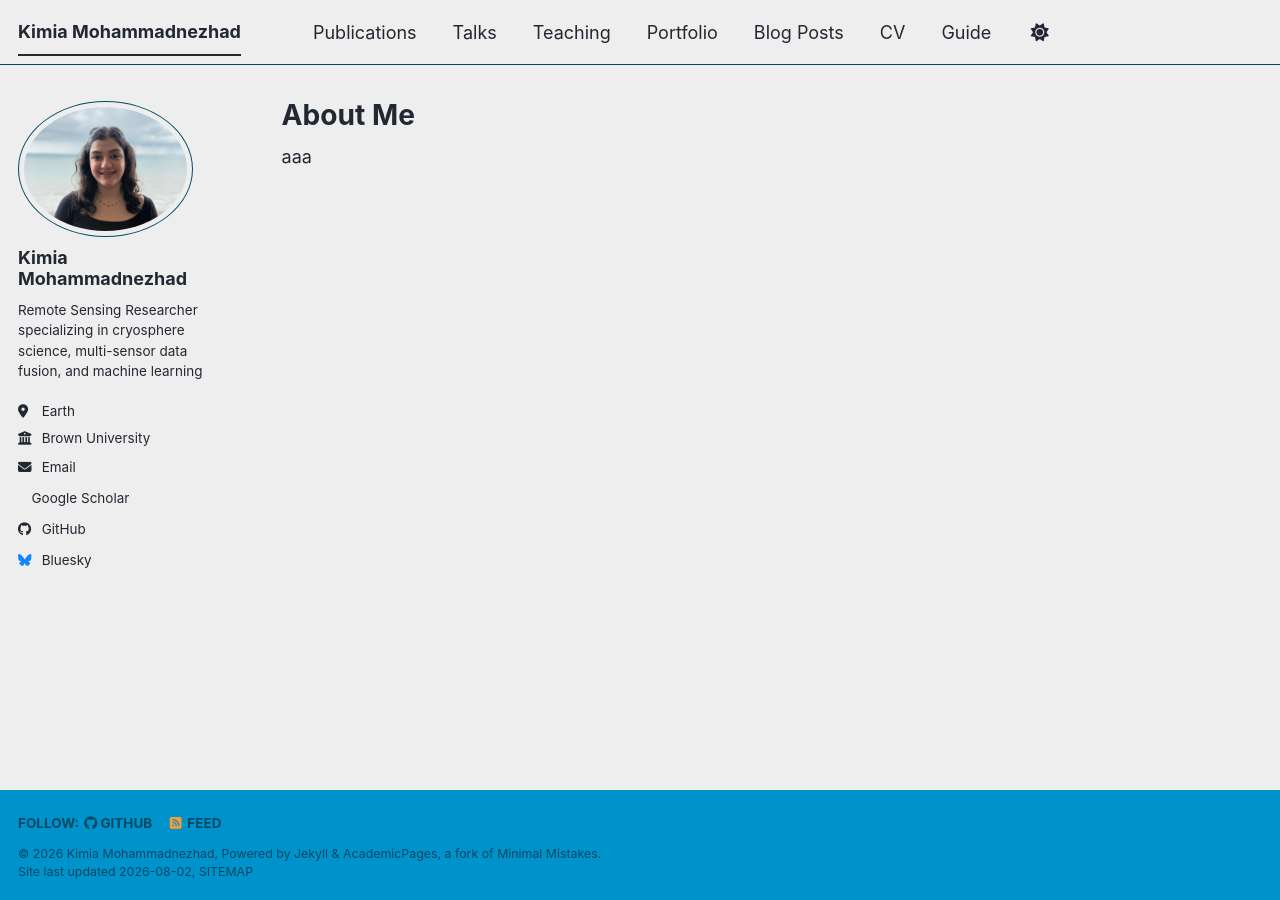
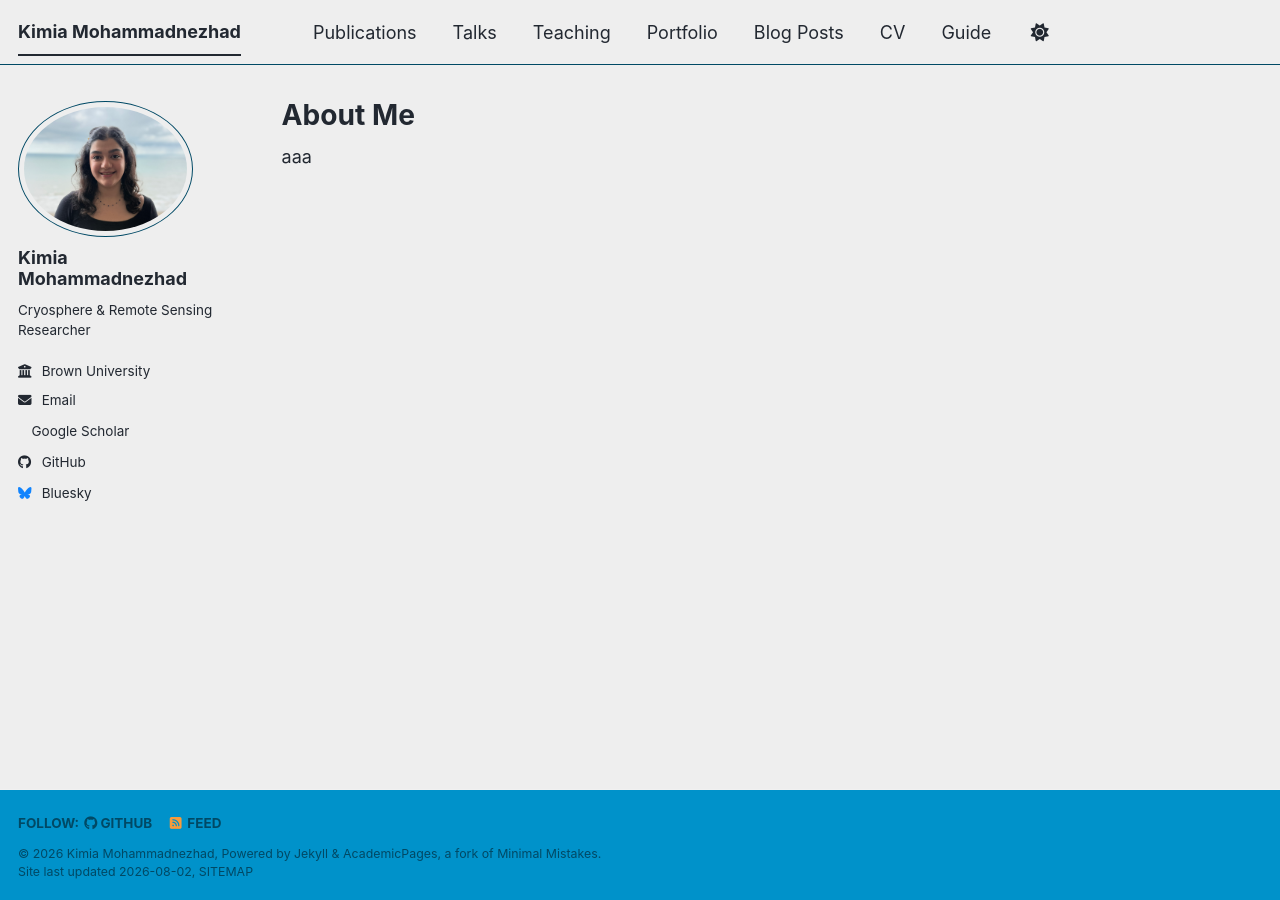
Before and after one commit to kimnezhad/kimnezhad.github.io, a Jekyll site: the page built from _pages/about.md, in a window 1280 px wide. Built offline with Jekyll 4.4.1, drawn with Linux system fonts in a browser that asks for light colours; a style sheet for code colours, icons or effects is not loaded.

Commit message:
Update _config.yml

```diff
--- a/_config.yml
+++ b/_config.yml
@@ -26,8 +26,8 @@ author:
   avatar           : "kimia_profile.jpg"
   name             : "Kimia Mohammadnezhad"
   pronouns         : # example: "she/her"
-  bio              : "Remote Sensing Researcher specializing in cryosphere science, multi-sensor data fusion, and machine learning"
-  location         : "Earth"
+  bio              : "Cryosphere & Remote Sensing Researcher"
+  # location         : ""
   employer         : "Brown University"
   uri              : # URL
   email            : "none@example.org"
```
